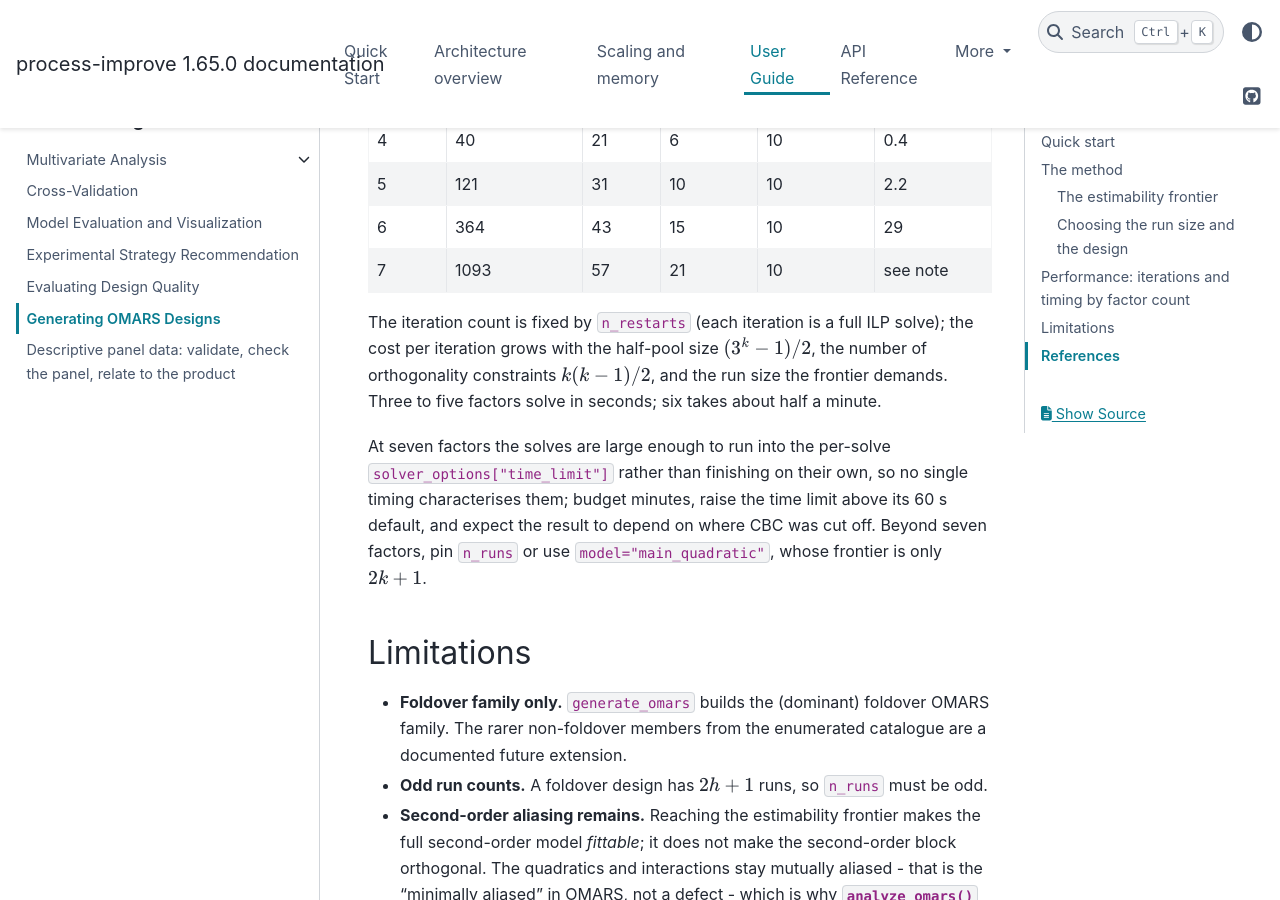
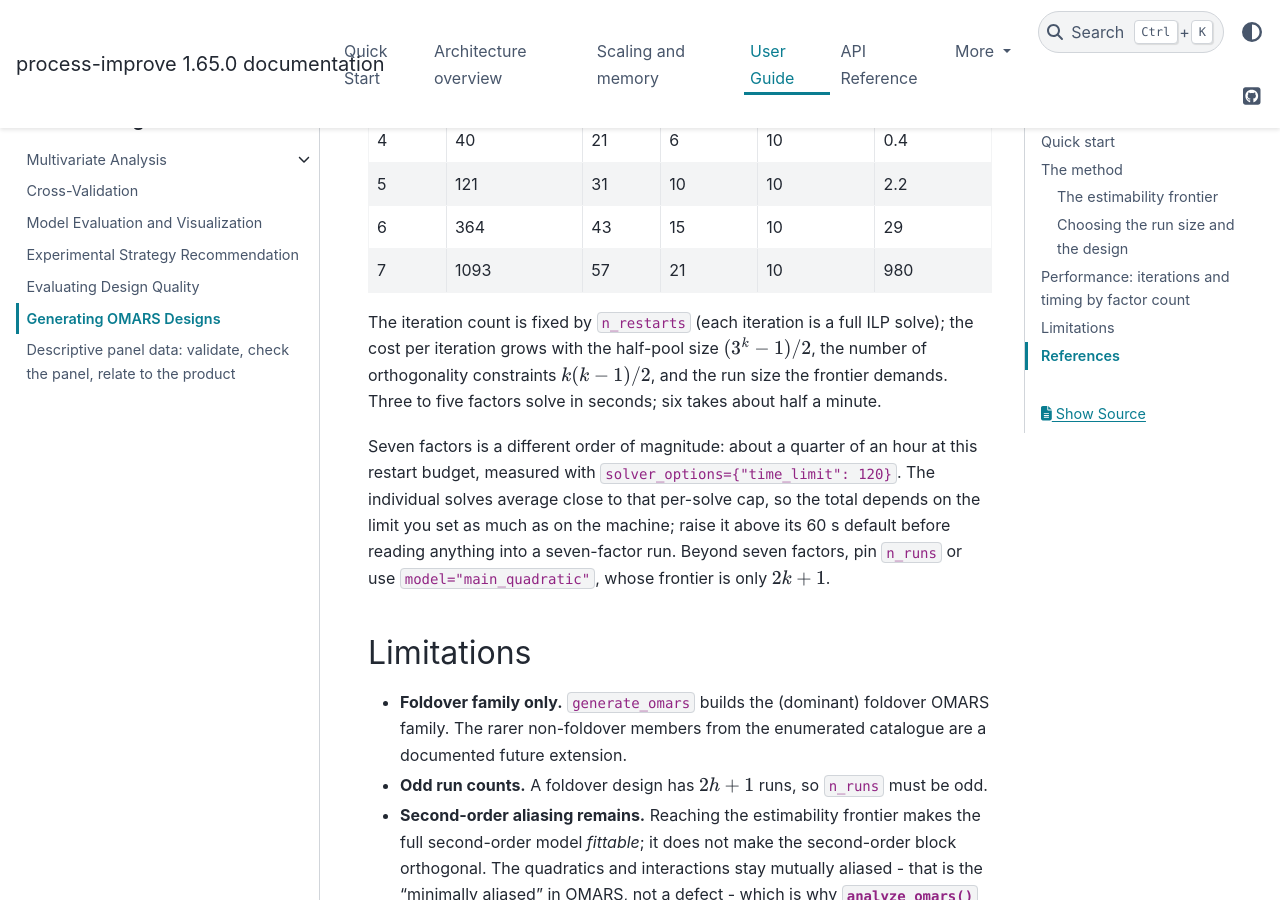
Before and after one commit to kgdunn/process-improve, a Sphinx documentation site: the page built from docs/user_guide/omars_designs.rst, in a window 1280 px wide and 900 px high, scrolled down 4138 px. Built offline with Sphinx 7.4.7 and the PyData theme 0.15.4, drawn with Linux system fonts in a browser that asks for light colours.

Commit message:
docs(omars): replace the seven-factor timing placeholder with the measurement
The seven-factor search does converge, it just takes about 980 s of solver time
at n_restarts=8 with a 120 s per-solve limit. The previous note said no single
timing characterised it, which was written before the measurement finished and
claimed less than is known. The caveat that survives is narrower: individual
solves average close to the per-solve cap, so the total tracks that limit.

Co-Authored-By: Claude Opus 5 <noreply@anthropic.com>
Claude-Session: https://claude.ai/code/session_01BzfBSecQWwr9AhCN5MqTe1

```diff
--- a/docs/user_guide/omars_designs.rst
+++ b/docs/user_guide/omars_designs.rst
@@ -205,7 +205,7 @@ they scale with ``n_restarts``.
      - 57
      - 21
      - 10
-     - see note
+     - 980
 
 The iteration count is fixed by ``n_restarts`` (each iteration is a full ILP
 solve); the cost per iteration grows with the half-pool size :math:`(3^k - 1)/2`,
@@ -213,11 +213,12 @@ the number of orthogonality constraints :math:`k(k-1)/2`, and the run size the
 frontier demands.  Three to five factors solve in seconds; six takes about half a
 minute.
 
-At seven factors the solves are large enough to run into the per-solve
-``solver_options["time_limit"]`` rather than finishing on their own, so no single
-timing characterises them; budget minutes, raise the time limit above its 60 s
-default, and expect the result to depend on where CBC was cut off.  Beyond seven
-factors, pin ``n_runs`` or use ``model="main_quadratic"``, whose frontier is only
+Seven factors is a different order of magnitude: about a quarter of an hour at
+this restart budget, measured with ``solver_options={"time_limit": 120}``.  The
+individual solves average close to that per-solve cap, so the total depends on
+the limit you set as much as on the machine; raise it above its 60 s default
+before reading anything into a seven-factor run.  Beyond seven factors, pin
+``n_runs`` or use ``model="main_quadratic"``, whose frontier is only
 :math:`2k + 1`.
 
 Limitations
```
